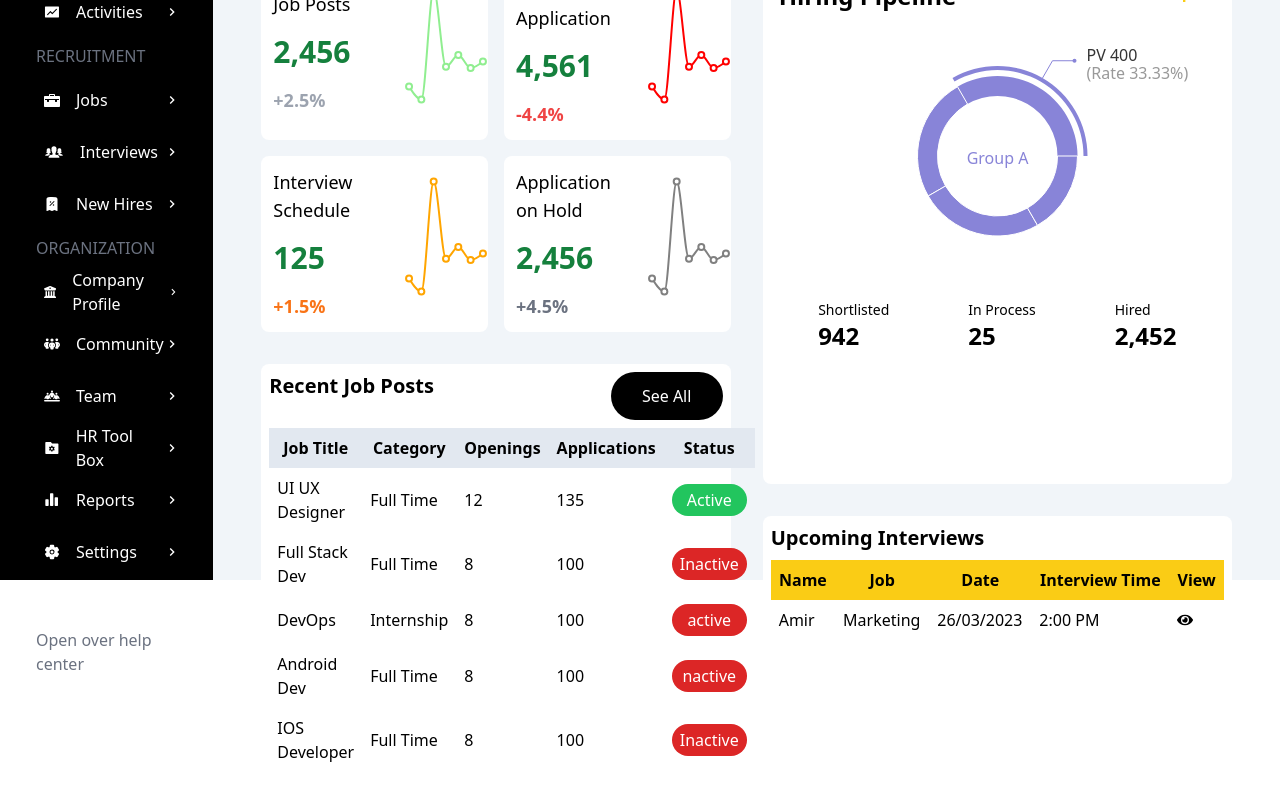
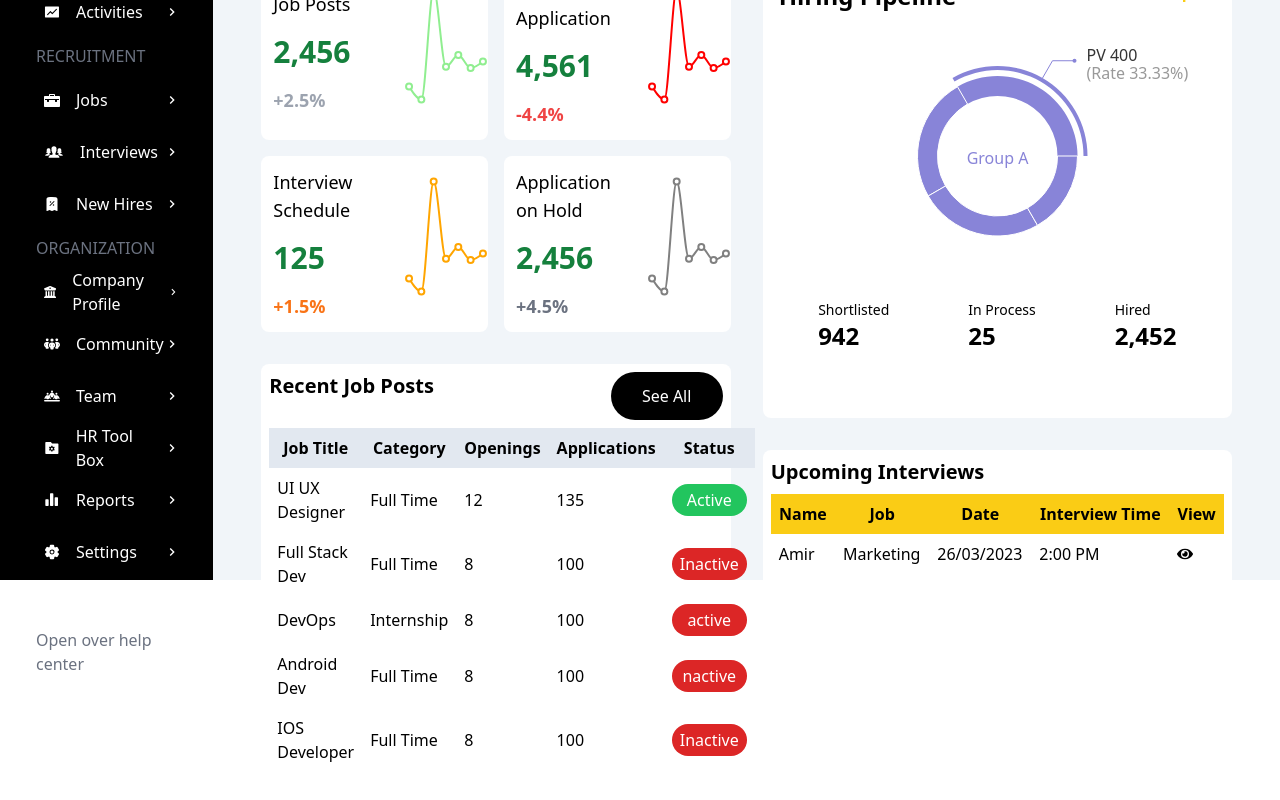
Before and after one commit to Samarth64s/Hiring-Employer, a React (Create React App) app in the folder hiring_employer/: page / in a window 1280 px wide. Shown: the part 220-1020 px from the top of the page. Built offline with nearby package versions, Linux system fonts and the light colour scheme.

Commit message:
grid chagne again

```diff
--- a/hiring_employer/src/pages/HomePage.js
+++ b/hiring_employer/src/pages/HomePage.js
@@ -24,26 +24,26 @@ const HomePage = () => {
       </div>
       <div className="grid grid-cols-2 m-8 gap-8">
         <div className="grid grid-cols-2 gap-4">
-          <div className=" bg-white row-span-2 rounded-lg ">
+          <div className=" bg-white row-span-1 rounded-lg ">
             <JobPostsComponent />
           </div>
-          <div className="bg-white row-span-2 rounded-lg ">
+          <div className="bg-white row-span-1 rounded-lg ">
             <TotalApplicationComponent />
           </div>
-          <div className="bg-white row-span-2 rounded-lg">
+          <div className="bg-white row-span-1 rounded-lg">
             <InterviewScheduleComponent />
           </div>
-          <div className="bg-white row-span-2 rounded-lg">
+          <div className="bg-white row-span-1 rounded-lg">
             <ApplicationOnHoldComponent />
           </div>
         </div>
-        <div className="bg-white row-span-3 rounded-lg">
+        <div className="bg-white row-span-2 rounded-lg">
           <HiringPipelineComponent />
         </div>
         <div className="bg-white row-span-5 rounded-lg">
           <RecentJobPostsComponent />
         </div>
-        <div className="bg-white row-span-3 rounded-lg">
+        <div className="bg-white row-span-4 rounded-lg">
           <UpcomingInterviewsComponent />
         </div>
       </div>
```
